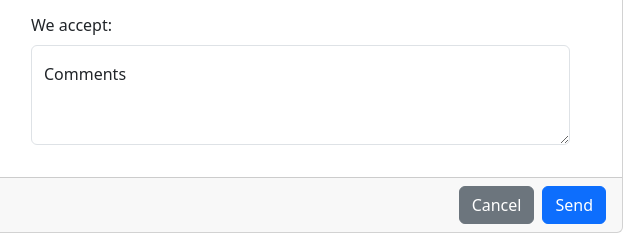
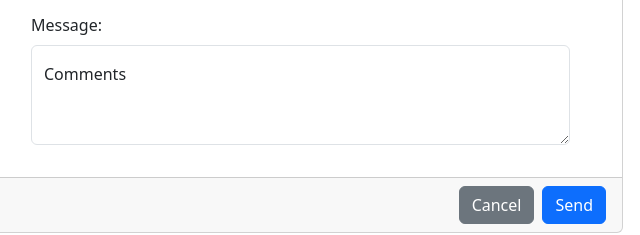
Before and after one commit to 4GeeksAcademy/gus2708-form-html5, a plain HTML site: page index.html in a window 1280 px wide. Shown: the part 437-672 px from the top of the page, 609-1249 px from the left. Drawn offline with nearby package versions, Linux system fonts and the light colour scheme.

Commit message:
text error solved

```diff
--- a/index.html
+++ b/index.html
@@ -103,7 +103,7 @@
                     </div>
                 </div>
                 <div class="mb-3 col-12 col-md-6">
-                    <label class="form-label">We accept:</label>
+                    <label class="form-label">Message:</label>
                     <div class="form-floating">
                         <textarea class="form-control" placeholder="Leave a comment here" id="floatingTextarea2" style="height: 100px"></textarea>
                         <label for="floatingTextarea2">Comments</label>
```
